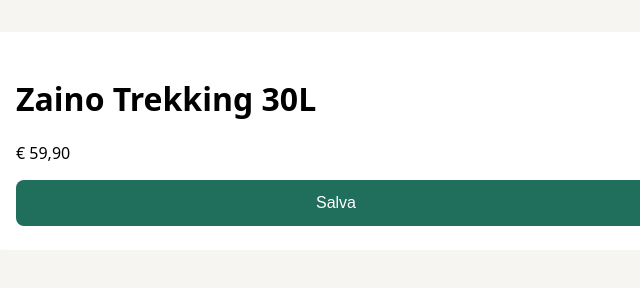
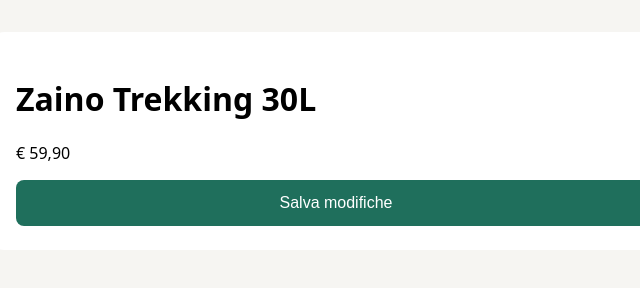
Before and after one commit to TheBous/skills, a plain HTML site: page eval-sandbox/index.html in a window 1280 px wide. Shown: the full height of the page, 304-944 px from the left. Drawn offline with Linux system fonts and the light colour scheme.

Commit message:
eval: eval-sandbox/index.html

```diff
--- a/eval-sandbox/index.html
+++ b/eval-sandbox/index.html
@@ -3,4 +3,4 @@
 <style>body{font-family:system-ui,sans-serif;margin:0;padding:32px 16px;background:#f6f5f2}
 main{max-width:640px;margin:0 auto;background:#fff;border-radius:12px;padding:24px}
 button{background:#1f6f5c;color:#fff;border:0;border-radius:8px;padding:14px 20px;font-size:16px;width:100%}</style></head>
-<body><main><h1>Zaino Trekking 30L</h1><p>€ 59,90</p><button type="button">Salva</button></main></body></html>
+<body><main><h1>Zaino Trekking 30L</h1><p>€ 59,90</p><button type="button">Salva modifiche</button></main></body></html>
```
